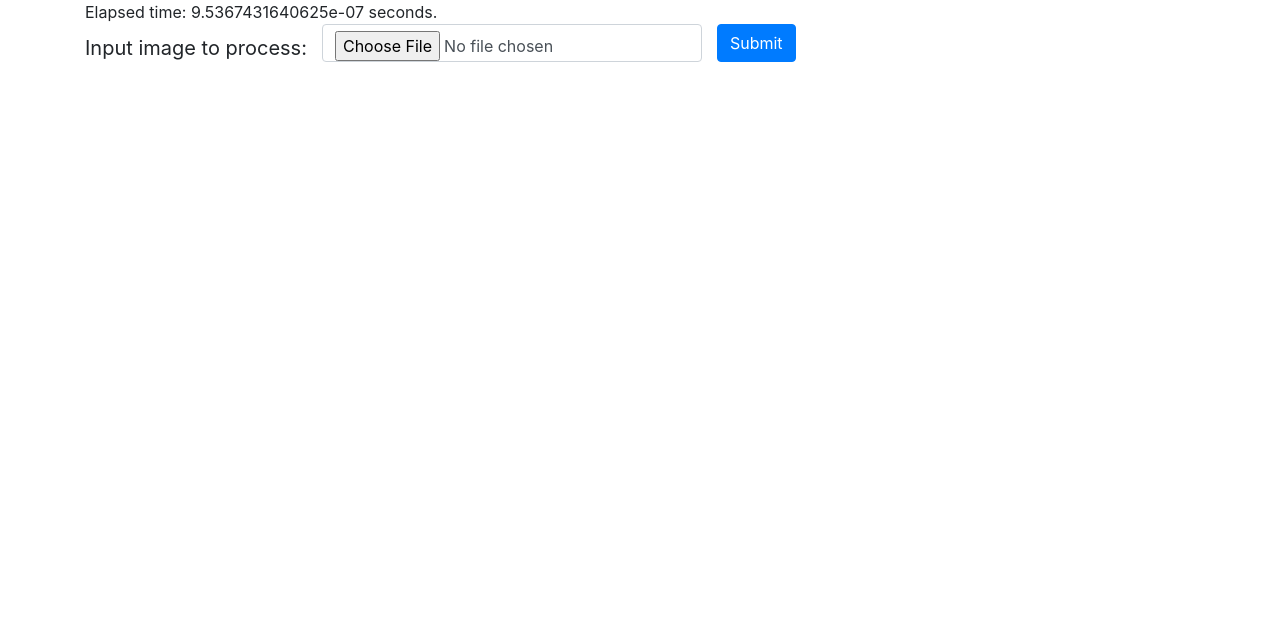
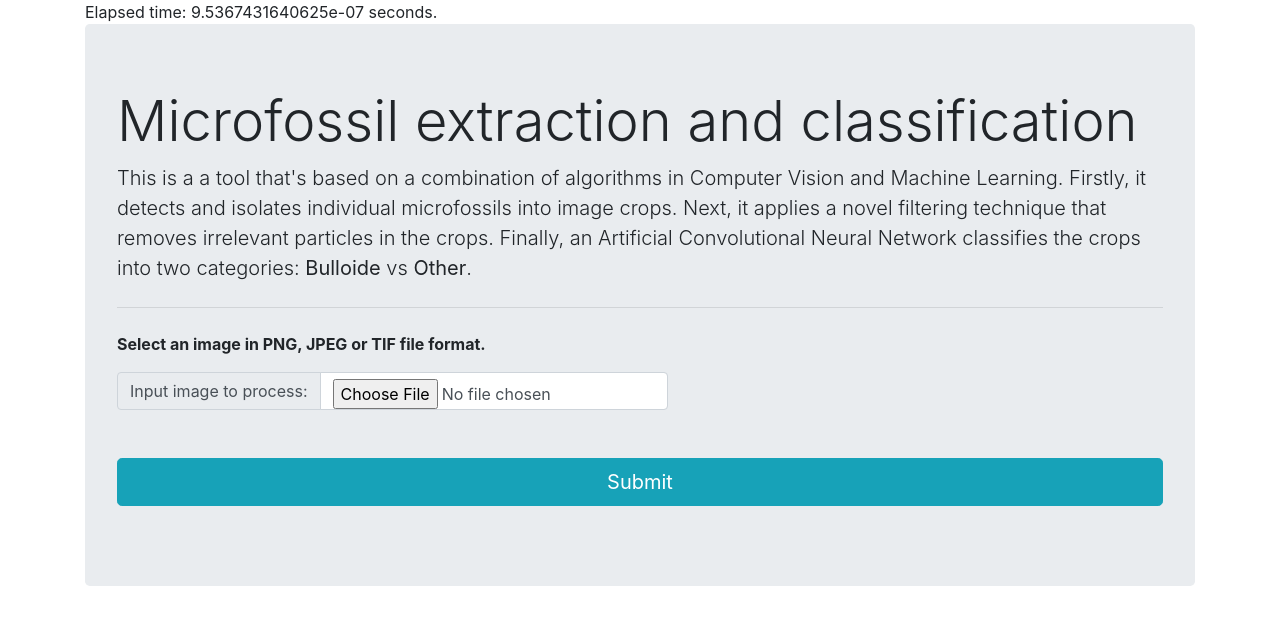
Before and after one commit to aleksmitov/microfossil_classification, a Flask app: page /extract_and_classify_single_image in a window 1280 px wide. Shown: the top 625 px of the page. Run offline with Flask 2, Linux system fonts and the light colour scheme; some libraries are stand-ins or nearby versions.

Commit message:
progress on the UI

```diff
--- a/app/templates/image_extraction_and_classification.html
+++ b/app/templates/image_extraction_and_classification.html
@@ -1,22 +1,42 @@
 {% extends "body.html" %}
 {% block main_content %}
+
+                <div class="row">
+                    <div class="col">
+                        <div class="jumbotron">
+                          <h1 class="display-4">Microfossil extraction and classification</h1>
+                          <p class="lead">This is a a tool that's based on a combination of algorithms in Computer Vision and Machine Learning.
+                              Firstly, it detects and isolates individual microfossils into image crops.
+                              Next, it applies a novel filtering technique that removes irrelevant particles in the crops. Finally,
+                              an Artificial Convolutional Neural Network classifies the crops into two categories: <strong>Bulloide</strong> vs <strong>Other</strong>.</p>
+                          <hr class="my-4">
+                            <p><strong>Select an image in PNG, JPEG or TIF file format.</strong></p>
+                            <form method="post" enctype="multipart/form-data" class="">
+                            <div class="form-group ">
+                                <div class="input-group mb-2">
+                                <div class="input-group-prepend">
+                                  <div class="input-group-text">Input image to process:</div>
+                                </div>
+                                <input type="file" accept="image/*" class="form-control col-sm-4" id="image" name="image" placeholder="Sample.png">
+                              </div>
+
+                                <button type="submit" class="btn btn-info btn-lg btn-block mt-5">Submit</button>
+
+                            </div>
+                    </form>
+                        </div>
+
+                    </div>
+                </div>
 
         <div class="row">
             <div class="col">
                 {% if uploaded_image_link is not none %}
                     <img src="{{uploaded_image_link}}" class="img-fluid">
                 {% endif %}
-                <form method="post" enctype="multipart/form-data" >
-                    <div class="form-group row">
-                        <label for="image" class="col-auto col-form-label col-form-label-lg">Input image to process:</label>
-                        <input type="file" accept="image/*" class="form-control col-sm-4" id="image" name="image" placeholder="Sample.png">
-                        <div class="col-sm-2">
-                            <button type="submit" class="btn btn-primary ">Submit</button>
-                        </div>
-                    </div>
-                </form>
             </div>
         </div>
+
         <div class="row">
             <div class="col">
                 {% for (image_path, predictions) in unfiltered_predictions %}
```
